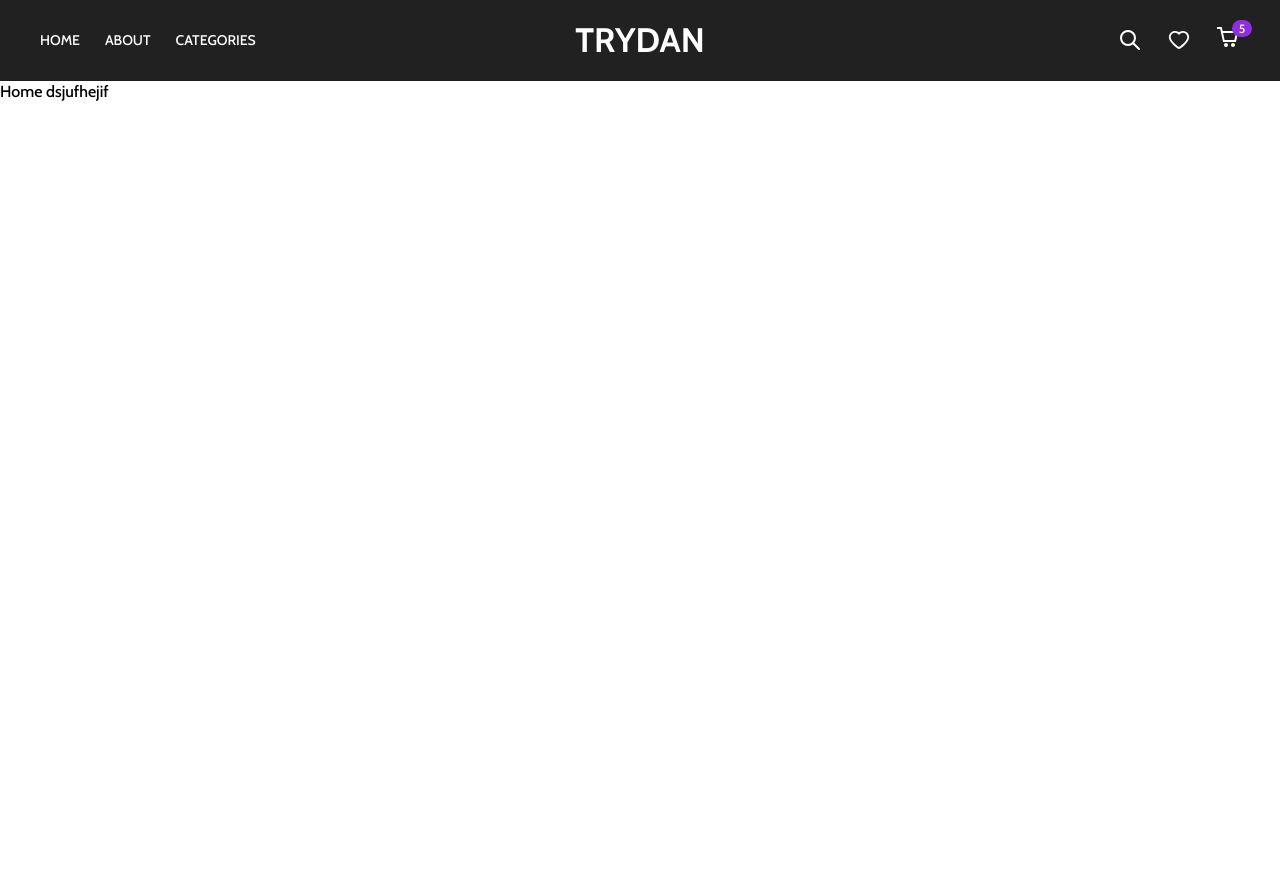
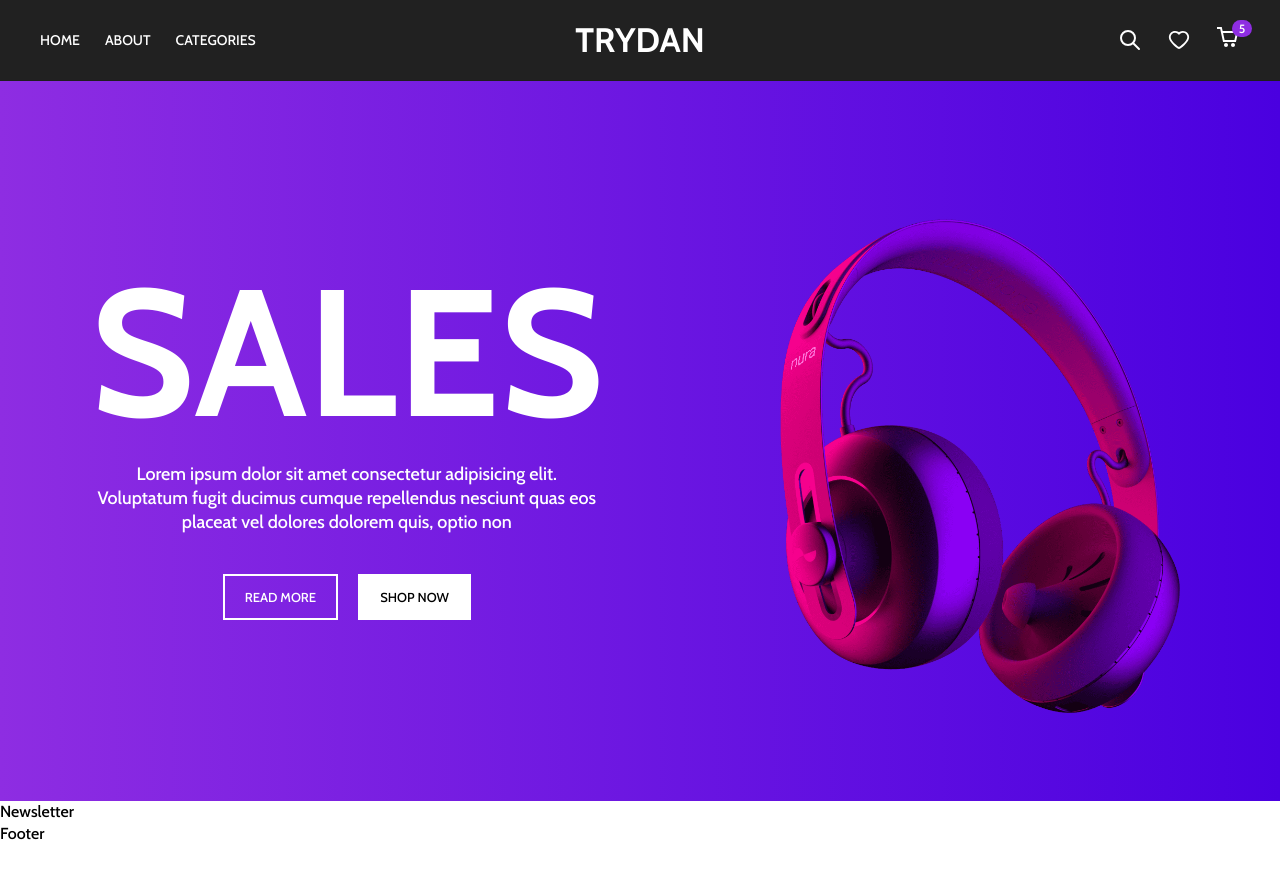
Before and after one commit to manish04042003/Trydan, a React (Create React App) app: page / in a window 1280 px wide. Shown: the top 878 px of the page. After the commit the page ends 845 px from the top, so only its background shows below. Built offline with nearby package versions, Linux system fonts and the light colour scheme.

Commit message:
banner css complete

```diff
--- a/public/index.html
+++ b/public/index.html
@@ -9,7 +9,7 @@
             name="description"
             content="Web site created using create-react-app"
         />
-        <title>JSDEV | STORE</title>
+        <title>TRYDAN</title>
     </head>
     <body>
         <div id="root"></div>
--- a/src/components/Home/Banner/Banner.jsx
+++ b/src/components/Home/Banner/Banner.jsx
@@ -1,6 +1,25 @@
 import "./Banner.scss";
+import BaneerImg from "../../../assets/banner-img.png";
 const Banner = () => {
-    return <div>Banner</div>;
+  return (
+    <div className="hero-banner">
+      <div className="content">
+        <div className="text-content">
+          <h1>SALES</h1>
+          <p>
+            Lorem ipsum dolor sit amet consectetur adipisicing elit. Voluptatum
+            fugit ducimus cumque repellendus nesciunt quas eos placeat vel
+            dolores dolorem quis, optio non
+          </p>
+          <div className="ctas">
+            <div className="banner-cta">Read More</div>
+            <div className="banner-cta v2">Shop Now</div>
+          </div>
+        </div>
+        <img className="banner-img" src={BaneerImg} alt="Banner" />
+      </div>
+    </div>
+  );
 };
 
 export default Banner;
--- a/src/components/Home/Banner/Banner.scss
+++ b/src/components/Home/Banner/Banner.scss
@@ -1 +1,100 @@
 @import "../../../css-config/mixins.scss";
+
+.hero-banner{
+    padding: 40px 0 ;
+    position: relative;
+    background-image: linear-gradient(to right,#8e2de2,#4a00e0);
+    @include md{
+        height: calc(100vh - 80px);
+    }
+    .content{
+        height: 100%;
+        display: flex;
+        justify-content: flex-end;
+        align-items: center;
+        flex-direction: column-reverse;
+        max-width: calc(100% - 20px);
+        margin: 0 auto;
+        position: relative;
+        @include md{
+            flex-direction: row;
+            max-width: 1200px;
+        }
+        .banner-img{
+            position: relative;
+            z-index: 9;
+            width: 200px;
+            margin-bottom: 20px;
+            @include md{
+                width: 400px;
+                margin-right: 60px;
+                margin-top: 50px;
+                margin-bottom: 0px;
+            }
+            // @include xxl{
+            //     width: 600px;
+            //     margin-right: 0px;
+            //     margin-top: 0px;
+            // }
+        }
+        .text-content{
+            color: white;
+            text-align: center;
+            display: flex;
+            flex-direction: column;
+            align-items: center;
+            @include md{
+                position: absolute;
+                left: 50px;
+                top: 50%;
+                transform: translateY(-50%);
+            }
+            @include xxl{
+                // left: 0;
+            }
+            h1{
+                font-size: 80px;
+                font-weight: 700px;
+                line-height: 1;
+                margin-bottom: 20px;
+                @include md{
+                    font-size: 180px;
+                }
+            }
+            p{
+                max-width: 300px;
+                font-size: 14px;
+                line-height: 20px;
+                margin-bottom: 20px;
+                @include md{
+                    max-width: 500px;
+                    font-size: 18px;
+                    line-height: 24px;
+                    margin-bottom: 40px;
+                }
+            }
+            .ctas{
+                display: flex;
+                justify-content: center;
+                align-items: center;
+                gap: 20px;
+                .banner-cta{
+                    text-transform: uppercase;
+                    font-size: 13px;
+                    font-weight: 500;
+                    // width: fit-content;
+                    border: 2px solid white;
+                    padding: 10px 20px;
+                    cursor: pointer;
+                    &.v2{
+                        background-color: white;
+                        color: black;
+                    }
+                    &:hover{
+                        opacity: 0.6;
+                    }
+                }
+            }
+        }
+    }
+}
--- a/src/components/Home/Home.jsx
+++ b/src/components/Home/Home.jsx
@@ -1,6 +1,9 @@
 import "./Home.scss";
+import Banner from './Banner/Banner'
 const Home = () => {
-    return <div className="home">Home dsjufhejif</div>;
+    return <>
+    <Banner></Banner>
+    </>;
 };
 
 export default Home;
```
